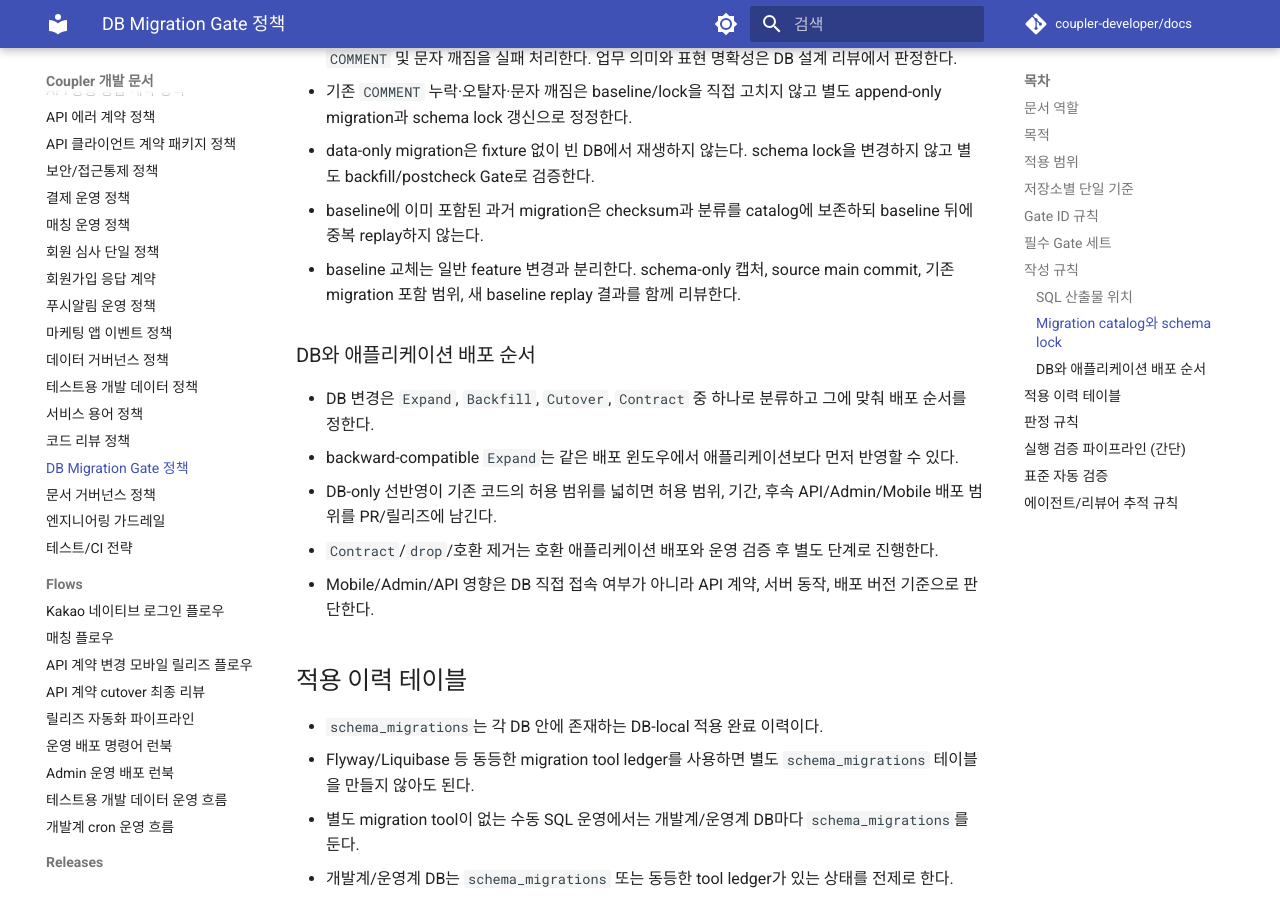
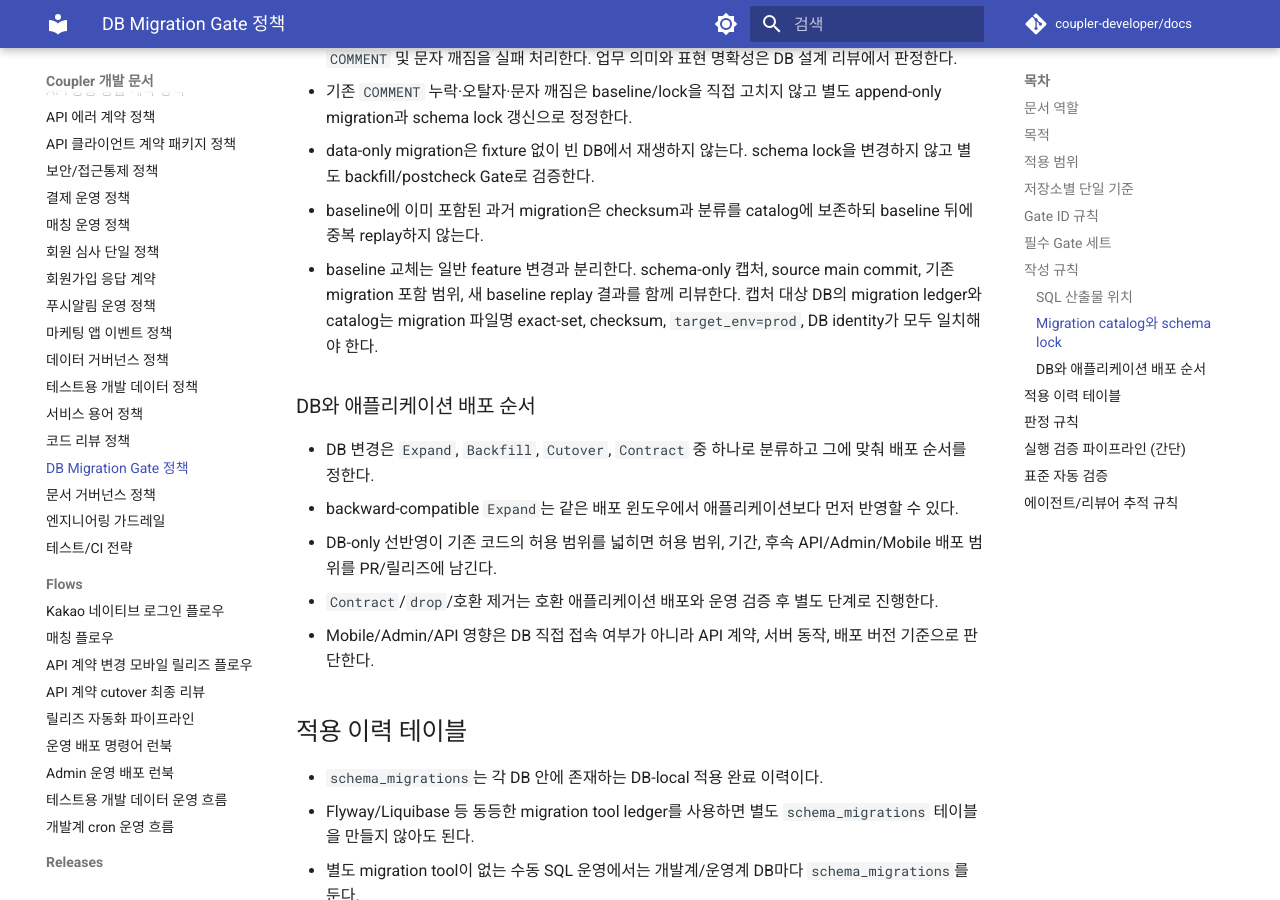
Before and after one commit to coupler-developer/docs, an MkDocs documentation site: the page built from content/policy/db-migration-gate-policy.md, in a window 1280 px wide and 900 px high, scrolled down 4222 px. Built offline with MkDocs 1.6.1 and Material for MkDocs 9.7.7, drawn with Linux system fonts in a browser that asks for light colours; comment, search, counter and statistics services are not loaded.

Commit message:
docs: baseline ledger exact-set 기준 명시
Reason:
- baseline capture의 source ledger와 migration catalog 일치 범위를 부분집합이 아닌 exact-set으로 명확히 해야 함

Changes:
- migration 파일명, checksum, target_env, DB identity의 일치 기준을 baseline 교체 정책에 명시

How:
- 기존 DB Migration Gate 정책의 baseline 교체 규칙을 보강하고 별도 SoT는 추가하지 않음

Tests:
- yarn validate:docs 통과

```diff
--- a/content/policy/db-migration-gate-policy.md
+++ b/content/policy/db-migration-gate-policy.md
@@ -116,7 +116,8 @@
 - baseline에 이미 포함된 과거 migration은 checksum과 분류를 catalog에 보존하되 baseline 뒤에 중복
   replay하지 않는다.
 - baseline 교체는 일반 feature 변경과 분리한다. schema-only 캡처, source main commit, 기존 migration
-  포함 범위, 새 baseline replay 결과를 함께 리뷰한다.
+  포함 범위, 새 baseline replay 결과를 함께 리뷰한다. 캡처 대상 DB의 migration ledger와 catalog는
+  migration 파일명 exact-set, checksum, `target_env=prod`, DB identity가 모두 일치해야 한다.
 
 ### DB와 애플리케이션 배포 순서
 
```
